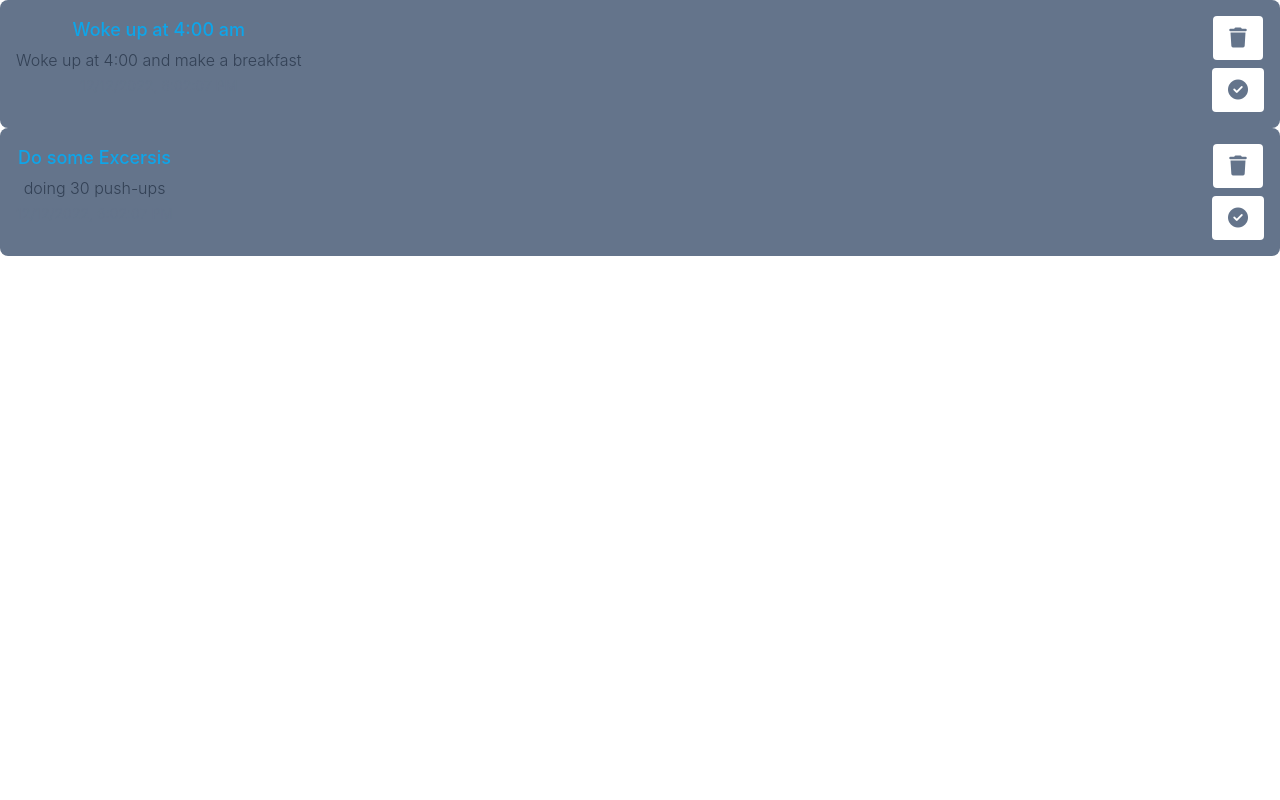
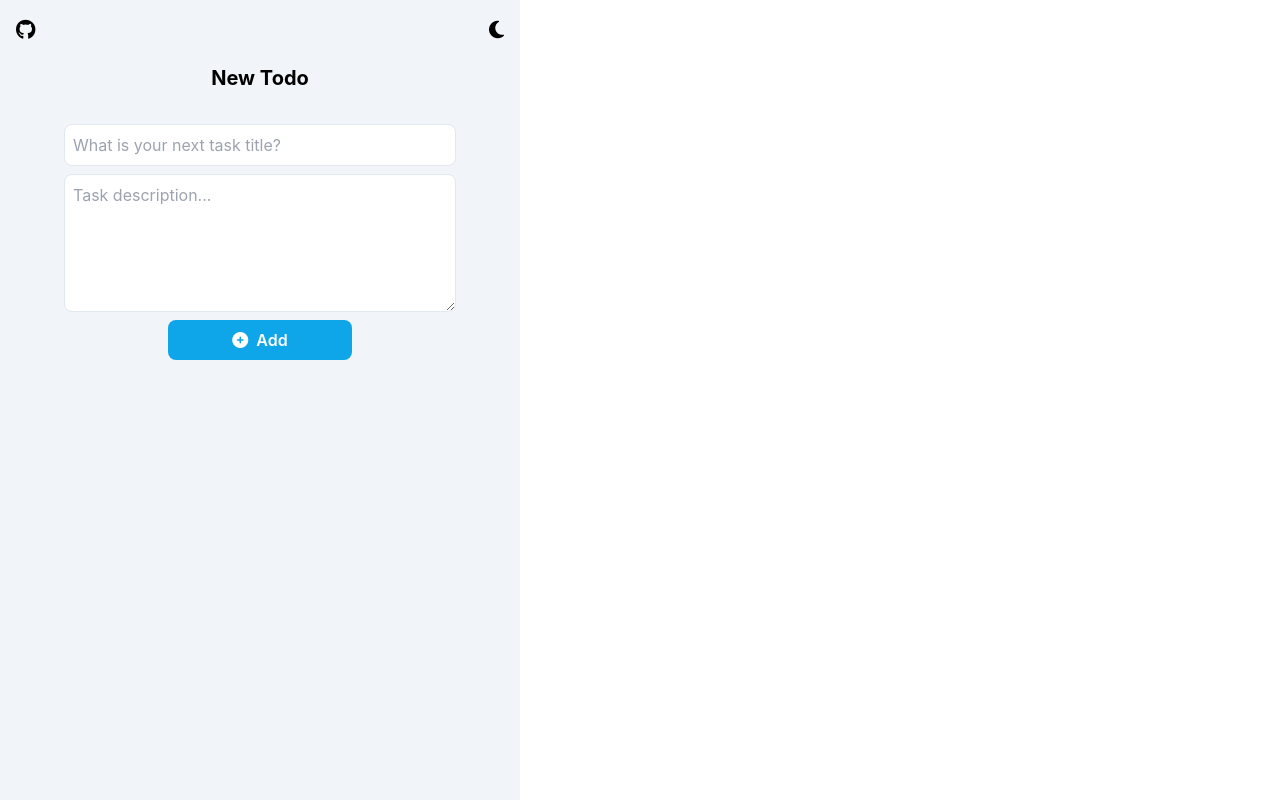
Before and after one commit to m5atib/todoreact, a React (Create React App) app: page / in a window 1280 px wide. Built offline with nearby package versions, Linux system fonts and the light colour scheme.

Commit message:
Add a new todo to the list

```diff
--- a/src/App.tsx
+++ b/src/App.tsx
@@ -1,11 +1,33 @@
-import './App.css';
-import { FakeTodo } from './components/Todos/dummyData';
-import TodoList from './components/Todos/TodoList';
+import "./App.css";
+import AddNewTodo from "./components/AddNew/AddNewTodo";
+import { FakeTodo } from "./components/Todos/dummyData";
+import { TodoCardData } from "./components/Todos/TodoCard";
+import TodoList from "./components/Todos/TodoList";
+import { useState } from "react";
+function App() {
+  const [myTodos, setMyTodos] = useState<TodoCardData[]>([]);
 
-function App() {
+  const handleSubmit: React.FormEventHandler<HTMLFormElement> = (event) => {
+    const formData = new FormData(event.currentTarget);
+    event.preventDefault();
+    const pairs = Array.from(formData.entries());
+
+    let todoObj: any = {};
+    for (let [name, value] of pairs) {
+      todoObj[name.toString()] = value.toString().trim();
+    }
+
+    todoObj["id"] = "task#" + Math.floor(Math.random() * 100000000);
+    todoObj["createdDate"] = new Date().toLocaleString();
+    todoObj["done"] = false;
+
+    if (todoObj.title == "") return;
+    setMyTodos((pre) => [...pre, todoObj]);
+  };
   return (
-    <div className="App">
-      <TodoList Todos={FakeTodo}/>
+    <div className="dark:bg-slate-700 relative flex md:flex-row flex-wrap flex-col justify-between md:gap-16 gap-8 divide-slate-100">
+      <AddNewTodo addNewHandler={handleSubmit} />
+      <TodoList Todos={myTodos} />
     </div>
   );
 }
--- /dev/null
+++ b/src/components/AddNew/AddNewTodo.tsx
@@ -0,0 +1,53 @@
+import { useState } from "react";
+
+type AddNewProps = {
+    addNewHandler : React.FormEventHandler<HTMLFormElement>
+}
+const AddNewTodo = ({addNewHandler} :AddNewProps) => {
+
+
+  return (
+    <div className="relative dark:bg-slate-800 flex md:h-screen md:p-16 py-16 px-4 bg-slate-100 flex-col items-center gap-8">
+      <a
+        href="https://github.com/m5atib/todo-list"
+        target="_blank"
+        className="absolute left-4 top-4 md:bottom-4"
+      >
+        <i className="text-xl fa-brands fa-github dark:text-white"></i>
+      </a>
+      <button className="absolute top-4 right-4" id="themeButton">
+        <i className="fa-solid fa-moon text-xl dark:text-white"></i>
+      </button>
+      <h1 className="text-xl font-bold dark:text-white">New Todo</h1>
+      <form
+        className="flex flex-col items-center justify-between gap-2"
+        onSubmit={addNewHandler}
+      >
+        <input
+          className="dark:bg-slate-700 dark:border-slate-600 dark:placeholder-white focus:outline-sky-500 bg-white p-2 border  border-slate-200 w-full rounded-lg"
+          type="text"
+          name="title"
+          id="taskTitle"
+          placeholder="What is your next task title?"
+        />
+        <textarea
+          id="taskDesc"
+          name="desc"
+          className="dark:bg-slate-700 dark:border-slate-600 dark:placeholder-white focus:outline-sky-500 bg-white p-2 border border-slate-200 w-full rounded-lg"
+          rows={5}
+          cols={35}
+          placeholder="Task description..."
+        ></textarea>
+        <button
+          id="addTaskButton"
+          className="w-full md:w-fit bg-sky-500 text-white font-semibold rounded-lg px-16 py-2 hover:bg-sky-700"
+        >
+          <i className="text-white fa-solid fa-circle-plus mr-2"></i>
+          <span>Add</span>
+        </button>
+      </form>
+    </div>
+  );
+};
+
+export default AddNewTodo;
--- a/src/components/Todos/TodoList.tsx
+++ b/src/components/Todos/TodoList.tsx
@@ -4,8 +4,15 @@ type CardListProps = {
   Todos: TodoCardData[];
 };
 const TodoList = ({ Todos }: CardListProps) => {
-  const ItemsList = Todos.map((item) => <TodoCard Data={item} key={item.id} />);
-  return <div>{ItemsList}</div>;
+  return (
+    <div className="z-40 dark:bg-slate-700 flex-1 flex flex-col items-center gap-4 md:p-16 py-16 px-4">
+      <div className=" flex flex-col items-center gap-4">
+        {Todos.map((item) => (
+          <TodoCard Data={item} key={item.id} />
+        ))}
+      </div>
+    </div>
+  );
 };
 
 export default TodoList;
```
Also changed, not shown: src/todo.txt.
